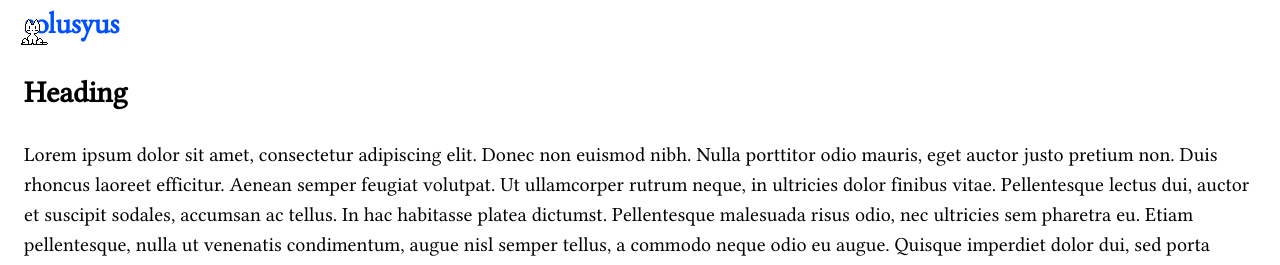
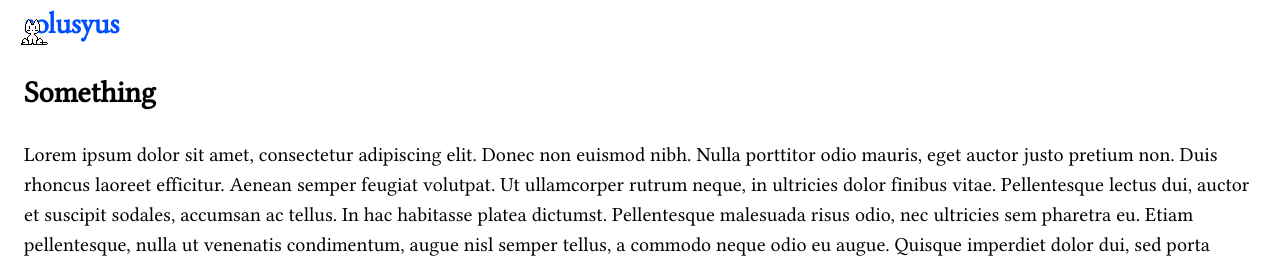
Before and after one commit to solusyus/website, a Jekyll site: the page built from index.html, in a window 1280 px wide. Shown: the top 265 px of the page. Built offline with Jekyll 4.4.1, drawn with Linux system fonts in a browser that asks for light colours; nearby versions of some CDN libraries; a script that is not in the unit is left out.

Commit message:
Update index.html

```diff
--- a/index.html
+++ b/index.html
@@ -3,7 +3,7 @@ layout: default
 title: Solusyus
 ---
 <section>
-  <h1>Heading</h1>
+  <h1>Something</h1>
   <p>
     Lorem ipsum dolor sit amet, consectetur adipiscing elit. Donec non euismod nibh. Nulla porttitor odio mauris, eget auctor justo pretium non. Duis rhoncus laoreet efficitur. Aenean semper feugiat volutpat. Ut ullamcorper rutrum neque, in ultricies dolor finibus vitae. Pellentesque lectus dui, auctor et suscipit sodales, accumsan ac tellus. In hac habitasse platea dictumst. Pellentesque malesuada risus odio, nec ultricies sem pharetra eu. Etiam pellentesque, nulla ut venenatis condimentum, augue nisl semper tellus, a commodo neque odio eu augue. Quisque imperdiet dolor dui, sed porta sapien blandit at. Etiam sed lectus id felis ornare tincidunt. Fusce ac dolor dui. Sed finibus eros ante, sed auctor ligula gravida eu.
   </p>
```
